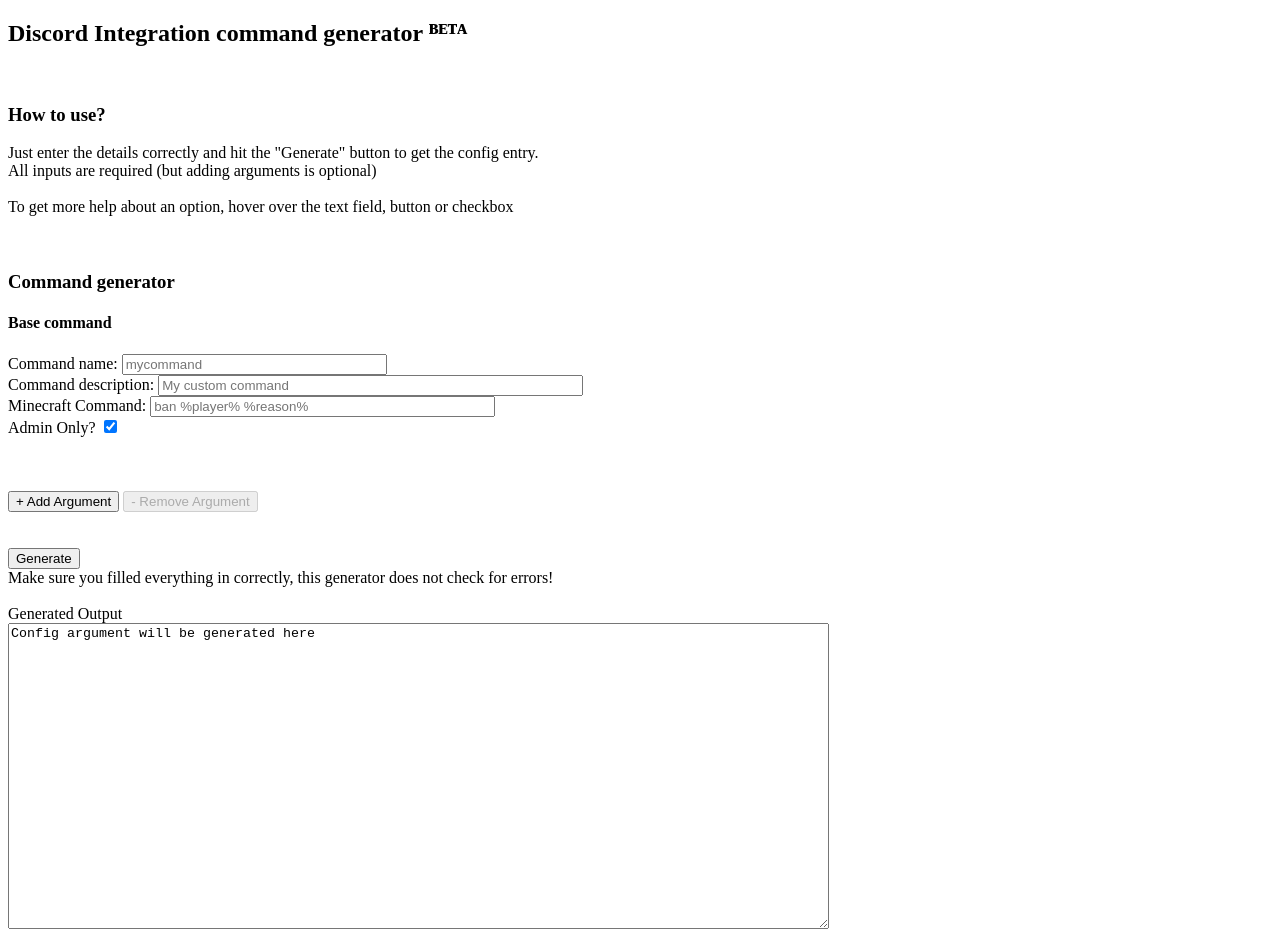
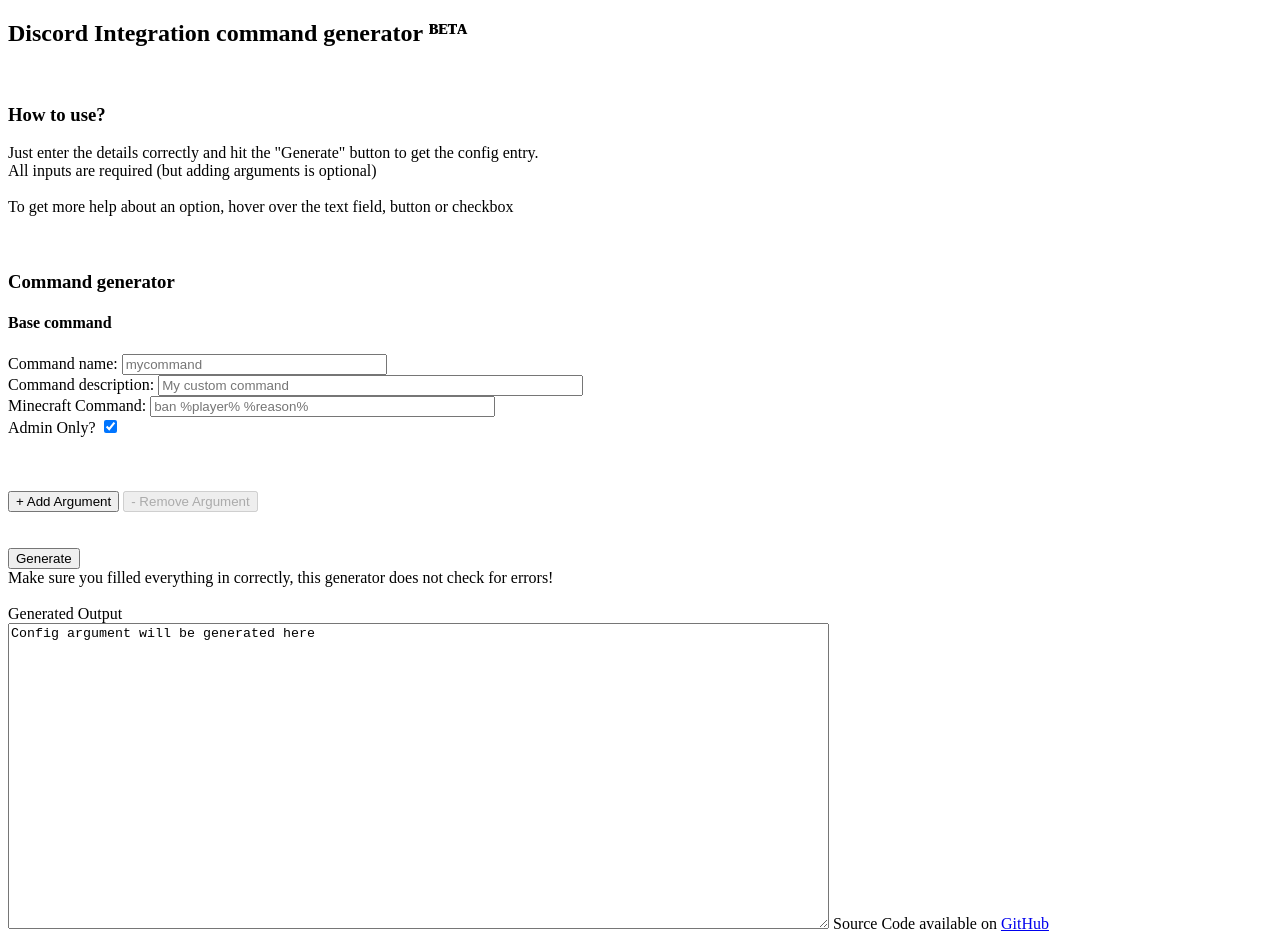
Before and after one commit to ErdbeerbaerLP/DiscordIntegration-CommandGenerator, a plain HTML site: page index.html in a window 1280 px wide. Drawn offline with Linux system fonts and the light colour scheme.

Commit message:
Add link to github to the bottom of the page

```diff
--- a/index.html
+++ b/index.html
@@ -38,6 +38,7 @@
 <textarea id="output" onClick="this.select();" readonly rows="20" cols="100">
 Config argument will be generated here
 </textarea>
+Source Code available on <a href="https://github.com/ErdbeerbaerLP/DiscordIntegration-CommandGenerator">GitHub</a>
 <script>
     let argcount = 0;
 
```
